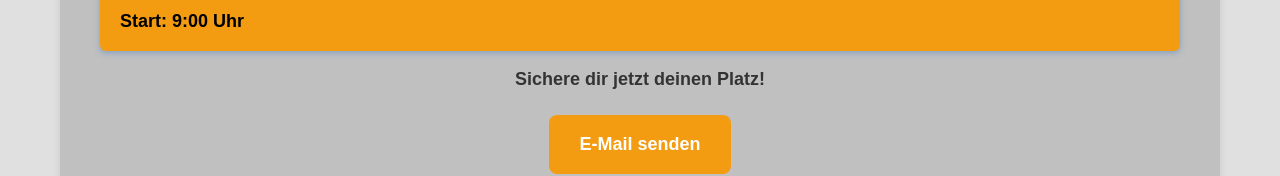
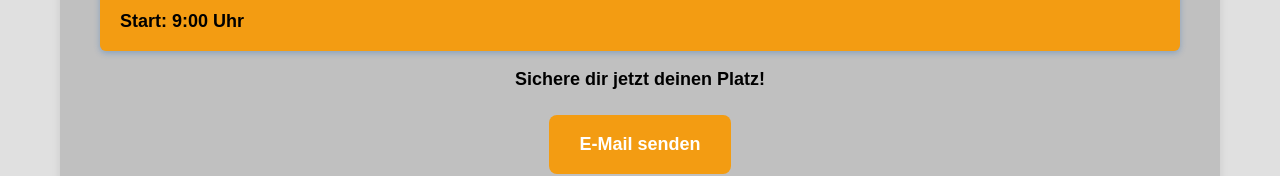
Before and after one commit to djl1899/fahrtraining-final, a plain HTML site: page index.html in a window 1280 px wide. Shown: the part 1867-2043 px from the top of the page. Drawn offline with Linux system fonts and the light colour scheme.

Commit message:
Change paragraph text color to black

```diff
--- a/index.html
+++ b/index.html
@@ -65,7 +65,7 @@
             <span style="color: #000; font-weight: 700; font-size: 18px;">Start: 9:00 Uhr</span>
         </li>
     </ul>
-    <p style="text-align: center; color: #333; font-weight: 600;">Sichere dir jetzt deinen Platz!</p>
+    <p style="text-align: center; color: black; font-weight: 600;">Sichere dir jetzt deinen Platz!</p>
     <center>
         <a href="mailto:motorsportevent@web.de" class="email-button">E-Mail senden</a>
     </center>
```
